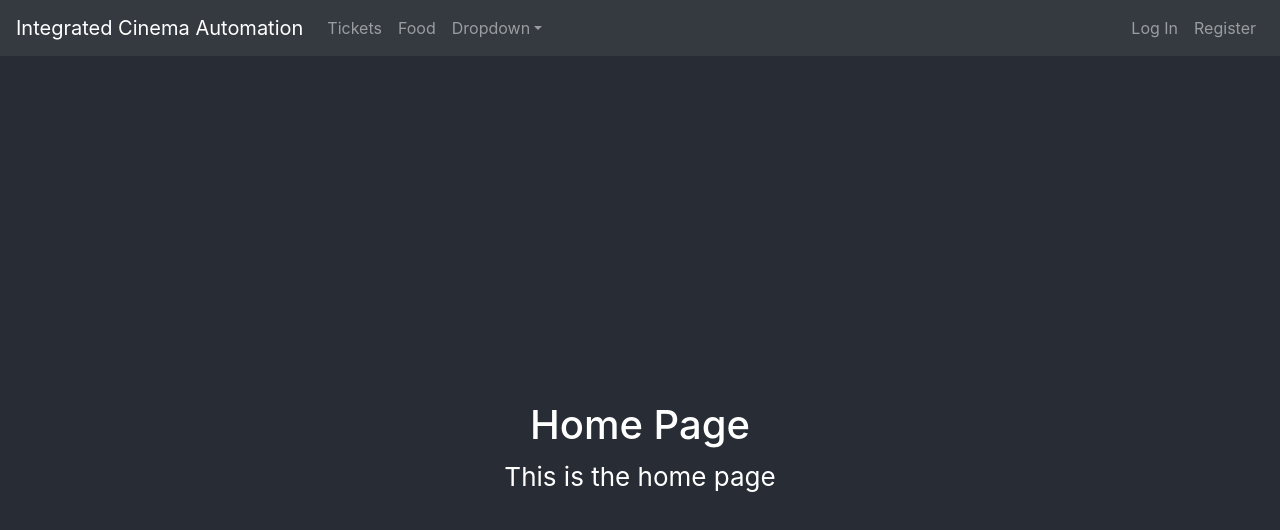
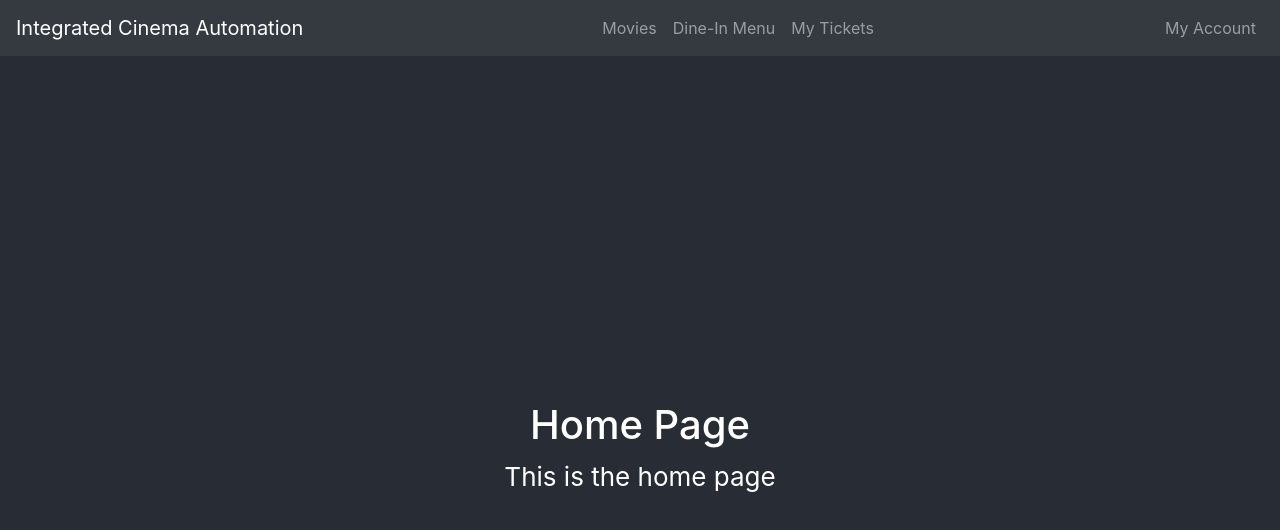
Before and after one commit to auddin431/Software-Eng-Proj, a React (Create React App) app in the folder integrated-cinema-automation/: page / in a window 1280 px wide. Shown: the top 530 px of the page. Built offline with nearby package versions, Linux system fonts and the light colour scheme.

Commit message:
updated navbar

```diff
--- a/integrated-cinema-automation/src/pages/NavBar.js
+++ b/integrated-cinema-automation/src/pages/NavBar.js
@@ -2,6 +2,7 @@ import React from "react";
 import Navbar from "react-bootstrap/Navbar";
 import Nav from "react-bootstrap/Nav";
 import NavDropdown from "react-bootstrap/NavDropdown";
+import "../App.css";
 
 const NavBar = () => {
   return (
@@ -9,23 +10,14 @@ const NavBar = () => {
       <Navbar.Brand href="#home">Integrated Cinema Automation</Navbar.Brand>
       <Navbar.Toggle aria-controls="responsive-navbar-nav" />
       <Navbar.Collapse id="responsive-navbar-nav">
-        <Nav className="mr-auto">
-          <Nav.Link href="#features">Tickets</Nav.Link>
-          <Nav.Link href="#pricing">Food</Nav.Link>
-          <NavDropdown title="Dropdown" id="collasible-nav-dropdown">
-            <NavDropdown.Item href="#action/3.1">My Account</NavDropdown.Item>
-            <NavDropdown.Item href="#action/3.2">
-              Data Analytics
-            </NavDropdown.Item>
-            <NavDropdown.Item href="#action/3.3">Scan My Code</NavDropdown.Item>
-            <NavDropdown.Divider />
-            <NavDropdown.Item href="#action/3.4">Not Sure</NavDropdown.Item>
-          </NavDropdown>
+        <Nav className="mr-auto ml-auto">
+          <Nav.Link href="#movies">Movies</Nav.Link>
+          <Nav.Link href="#menu">Dine-In Menu</Nav.Link>
+          <Nav.Link href="#tickets">My Tickets</Nav.Link>
         </Nav>
         <Nav>
-          <Nav.Link href="#deets">Log In</Nav.Link>
-          <Nav.Link eventKey={2} href="#memes">
-            Register
+          <Nav.Link eventKey={2} href="#account">
+            My Account
           </Nav.Link>
         </Nav>
       </Navbar.Collapse>
```
